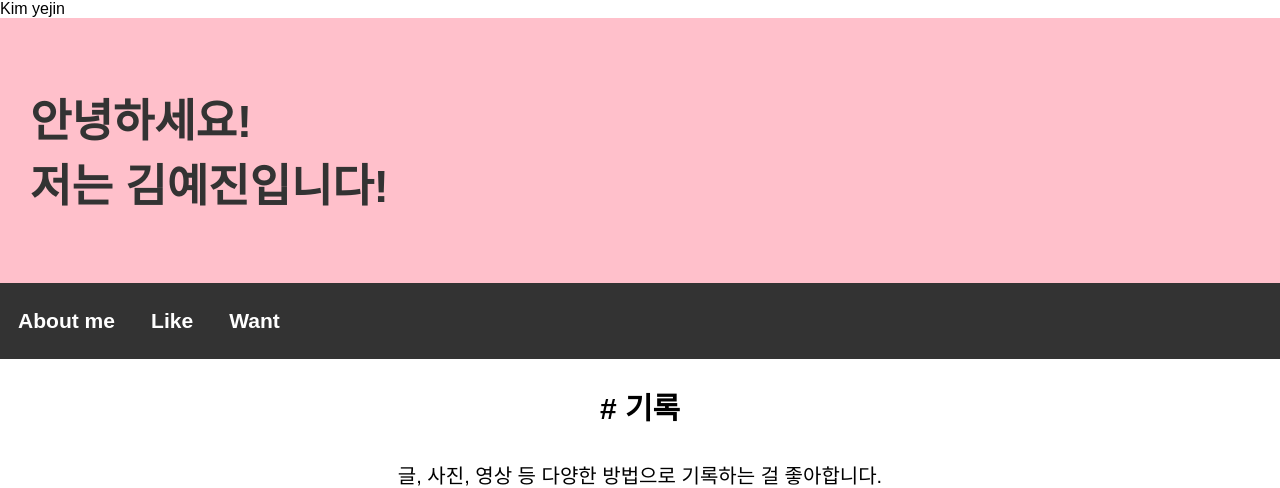
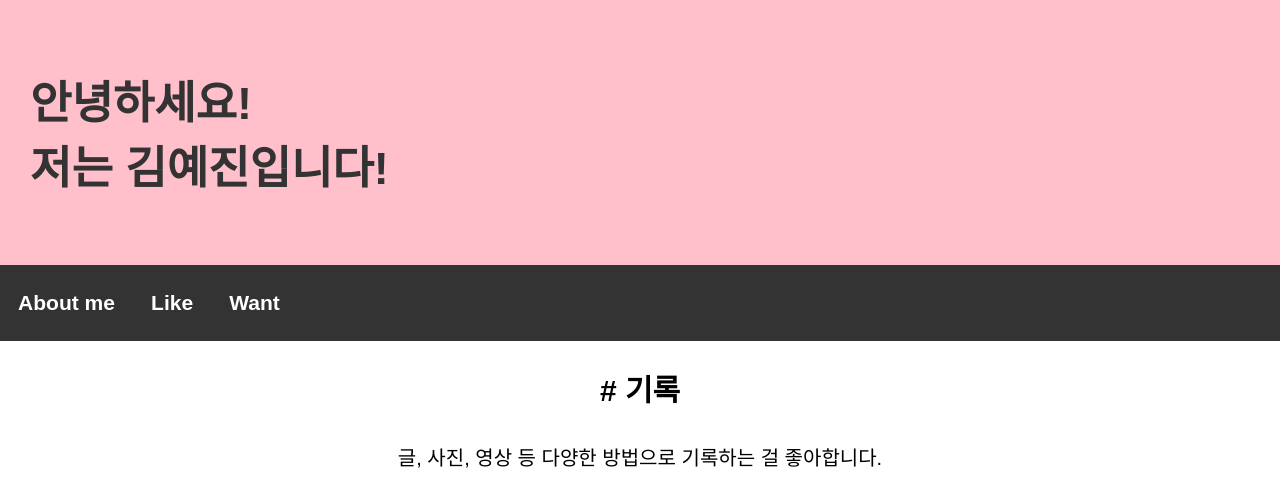
Before and after one commit to kim-yejin20/kim-yejin20.github.io, a plain HTML site: page like.html in a window 1280 px wide. Shown: the top 488 px of the page. Drawn offline with Linux system fonts and the light colour scheme.

Commit message:
title 오타 수정

```diff
--- a/like.html
+++ b/like.html
@@ -1,7 +1,7 @@
 <!doctype html>
 <html>
     <head>
-        <tilte>Kim yejin</tilte>
+      <title>Kim yejin</title>
         <meta charset="utf-8">
         <link rel="stylesheet" type="text/css" href="like_html.css"/>
     </head>
```
Also changed, not shown: aboutme.html (+1 -1 lines), index.html (+1 -1 lines), want.html (+1 -1 lines).
